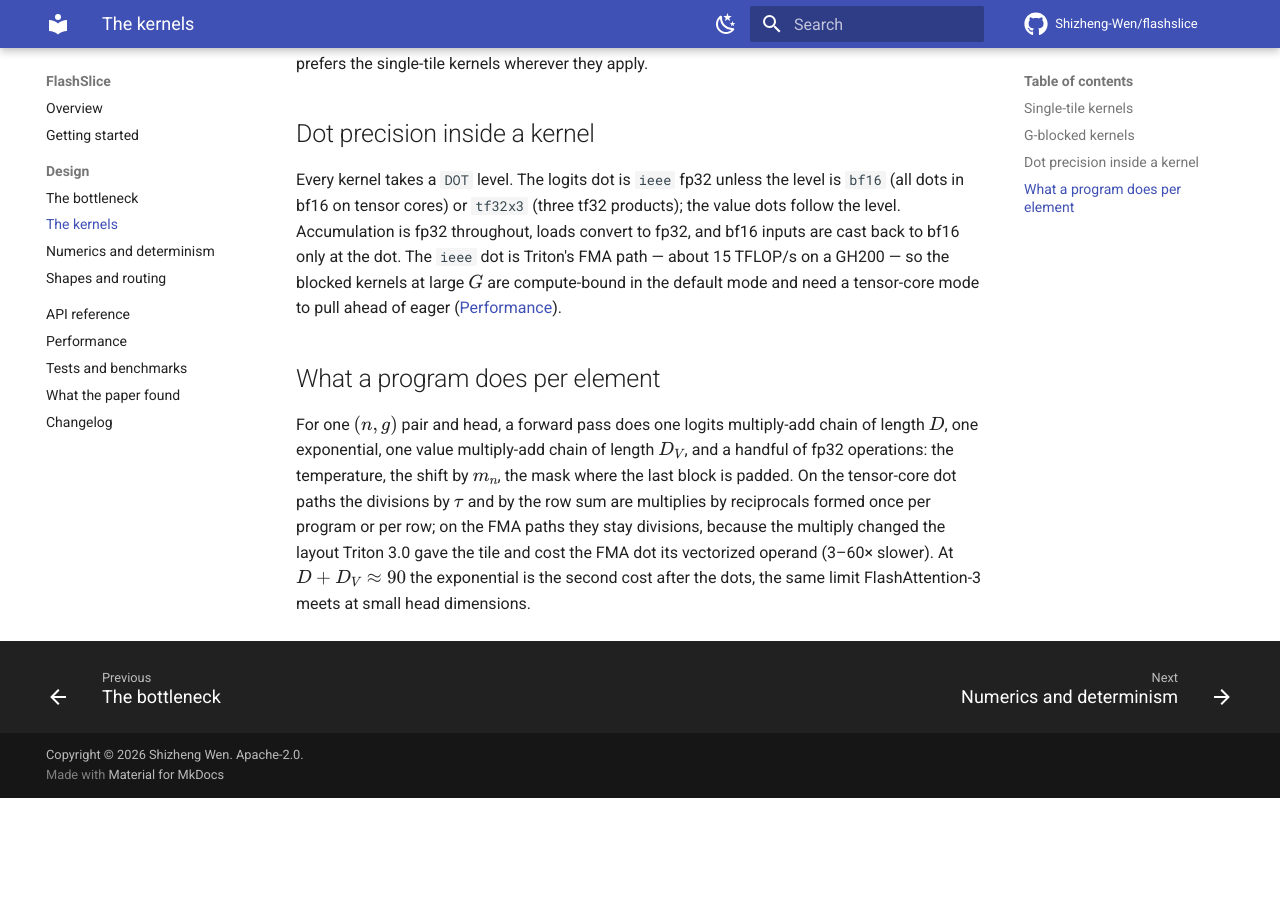
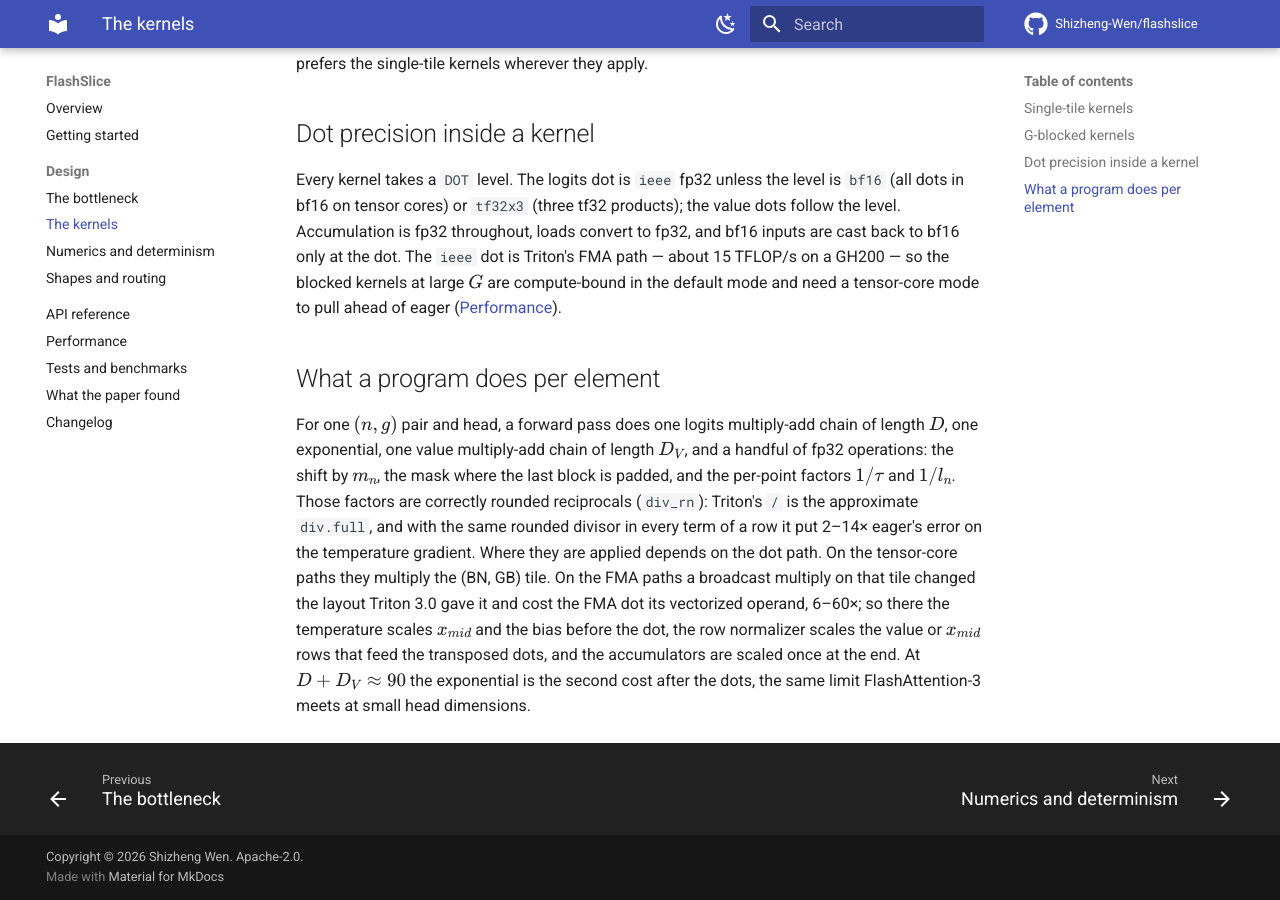
Before and after one commit to Shizheng-Wen/flashslice, an MkDocs documentation site: the page built from docs/design/kernels.md, in a window 1280 px wide and 900 px high, scrolled down 1513 px. Built offline with MkDocs 1.6.1 and Material for MkDocs 9.7.7, drawn with Linux system fonts in a browser that asks for light colours; comment, search, counter and statistics services are not loaded; before the commit the page ends 2311 px from its top, so only the background shows below that.

Commit message:
blocked: the FMA paths divide the logits and weight tiles as the original kernels did; the (64, 32) bf16 entries re-swept
Scaling the operand rows instead of the tile (62f185f) was as slow on the
FMA paths as the reciprocal multiply had been (slice_fwd_g 61 ms against
3.9, job 3304594): what keeps the transposed FMA dot fast is the division
of the tile itself, as the original kernels had it. So the FMA paths of the
logits and of the slot-owning kernels are back to that form; the
point-owning backward keeps the correctly rounded reciprocals, applied to
the accumulators and to dl (fast there, and what the temperature gradient
needs); the tensor-core paths are unchanged. The (64, 32) table takes the
bf16 winners of job 3304595 where they gained more than 5% and the online
deslice's entries at every level.

Co-Authored-By: Claude Fable 5.1 <noreply@anthropic.com>
Claude-Session: https://claude.ai/code/session_01RS2cKfjPddEDW4BTBaqNH9

```diff
--- a/docs/design/kernels.md
+++ b/docs/design/kernels.md
@@ -87,11 +87,17 @@ a tensor-core mode to pull ahead of eager ([Performance](../performance.md)).
 
 For one \((n, g)\) pair and head, a forward pass does one logits multiply-add
 chain of length \(D\), one exponential, one value multiply-add chain of length
-\(D_V\), and a handful of fp32 operations: the temperature, the shift by
-\(m_n\), the mask where the last block is padded. On the tensor-core dot
-paths the divisions by \(\tau\) and by the row sum are multiplies by
-reciprocals formed once per program or per row; on the FMA paths they stay
-divisions, because the multiply changed the layout Triton 3.0 gave the tile
-and cost the FMA dot its vectorized operand (3–60× slower). At
+\(D_V\), and a handful of fp32 operations: the shift by \(m_n\), the mask
+where the last block is padded, and the per-point factors \(1/\tau\) and
+\(1/l_n\). Those factors are correctly rounded reciprocals (`div_rn`): Triton's
+`/` is the approximate `div.full`, and with the same rounded divisor in every
+term of a row it put 2–14× eager's error on the temperature gradient. Where
+they are applied depends on the dot path. On the tensor-core paths they
+multiply the (BN, GB) tile. On the FMA paths a broadcast multiply on that
+tile changed the layout Triton 3.0 gave it and cost the FMA dot its
+vectorized operand, 6–60×; so there the temperature scales \(x_{mid}\) and
+the bias before the dot, the row normalizer scales the value or \(x_{mid}\)
+rows that feed the transposed dots, and the accumulators are scaled once at
+the end. At
 \(D + D_V \approx 90\) the exponential is the second cost after the dots, the
 same limit FlashAttention-3 meets at small head dimensions.
```
Also changed, not shown: docs/changelog.md (+7 -3 lines), docs/design/numerics.md (+5 -0 lines), docs/design/shapes.md (+5 -3 lines), 1 other file.
